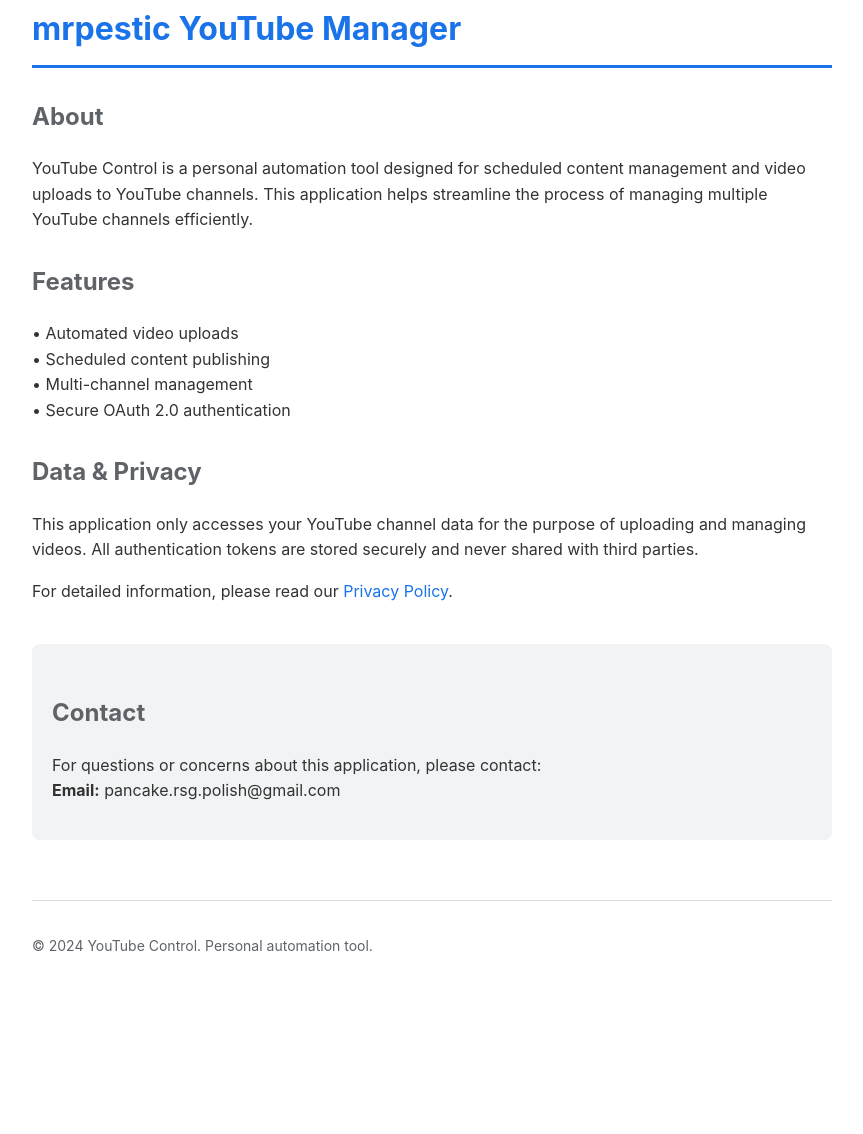
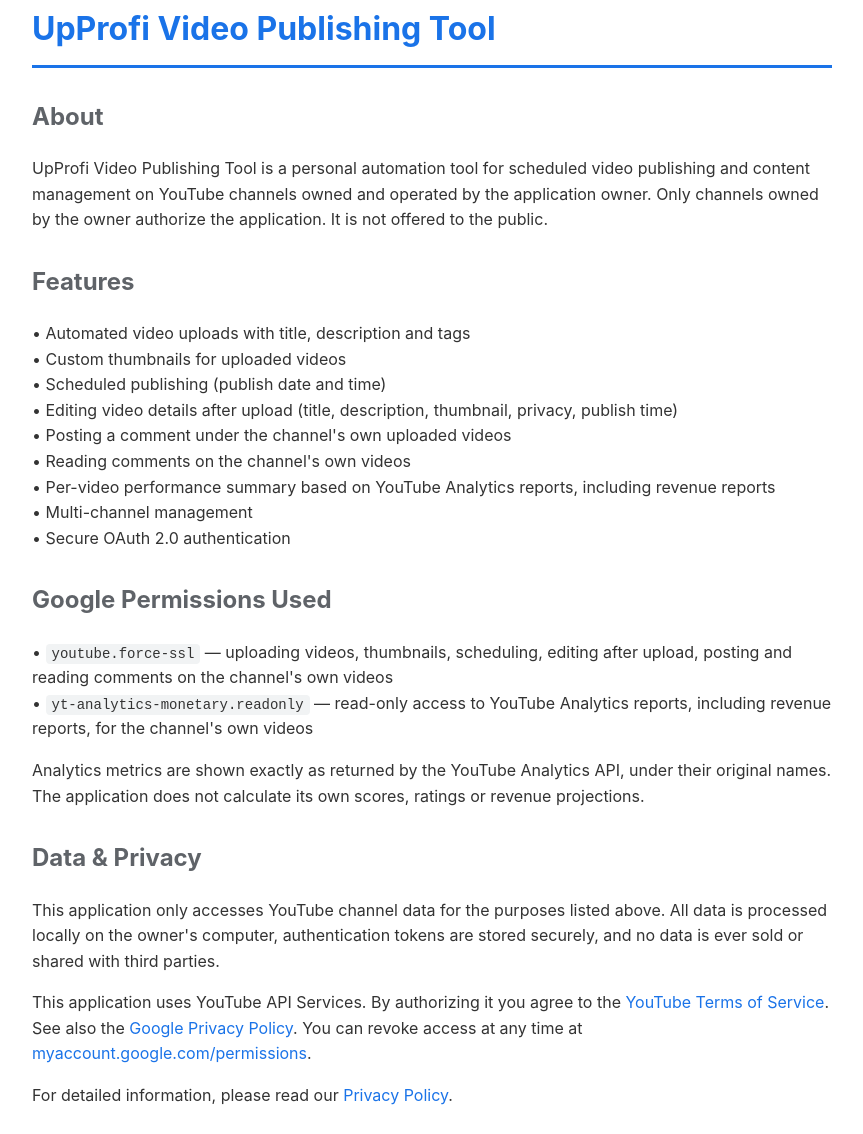
Before and after one commit to mrpestic/youtube-automation-info, a plain HTML site: page index.html in a window 1280 px wide. Shown: the part 58-1192 px from the top of the page, without its empty margins (208-1071 px from the left). Before the commit the page ends 1069 px from the top, so only its background shows below. Drawn offline with Linux system fonts and the light colour scheme.

Commit message:
Update index.html

```diff
--- a/index.html
+++ b/index.html
@@ -4,7 +4,7 @@
     <meta charset="UTF-8">
     <meta name="viewport" content="width=device-width, initial-scale=1.0">
     <meta name="google-site-verification" content="QgToB9l0p4TyKqCIYyQR_f-6HwpgmfvjFNr6MkPN0-A" />
-    <title>mrpestic YouTube Manager</title>
+    <title>UpProfi Video Publishing Tool</title>
     <style>
         body {
             font-family: -apple-system, BlinkMacSystemFont, 'Segoe UI', Arial, sans-serif;
@@ -22,6 +22,12 @@
         h2 {
             color: #5f6368;
             margin-top: 30px;
+        }
+        code {
+            background: #f1f3f4;
+            padding: 2px 6px;
+            border-radius: 4px;
+            font-size: 14px;
         }
         .contact {
             background: #f1f3f4;
@@ -46,28 +52,52 @@
     </style>
 </head>
 <body>
-    <h1>mrpestic YouTube Manager</h1>
+    <h1>UpProfi Video Publishing Tool</h1>
 
     <h2>About</h2>
     <p>
-        YouTube Control is a personal automation tool designed for scheduled content management
-        and video uploads to YouTube channels. This application helps streamline the process
-        of managing multiple YouTube channels efficiently.
+        UpProfi Video Publishing Tool is a personal automation tool for scheduled video publishing
+        and content management on YouTube channels owned and operated by the application owner.
+        Only channels owned by the owner authorize the application. It is not offered to the public.
     </p>
 
     <h2>Features</h2>
     <p>
-        • Automated video uploads<br>
-        • Scheduled content publishing<br>
+        • Automated video uploads with title, description and tags<br>
+        • Custom thumbnails for uploaded videos<br>
+        • Scheduled publishing (publish date and time)<br>
+        • Editing video details after upload (title, description, thumbnail, privacy, publish time)<br>
+        • Posting a comment under the channel's own uploaded videos<br>
+        • Reading comments on the channel's own videos<br>
+        • Per-video performance summary based on YouTube Analytics reports, including revenue reports<br>
         • Multi-channel management<br>
         • Secure OAuth 2.0 authentication
     </p>
 
+    <h2>Google Permissions Used</h2>
+    <p>
+        • <code>youtube.force-ssl</code> — uploading videos, thumbnails, scheduling, editing after upload,
+        posting and reading comments on the channel's own videos<br>
+        • <code>yt-analytics-monetary.readonly</code> — read-only access to YouTube Analytics reports,
+        including revenue reports, for the channel's own videos
+    </p>
+    <p>
+        Analytics metrics are shown exactly as returned by the YouTube Analytics API, under their original names.
+        The application does not calculate its own scores, ratings or revenue projections.
+    </p>
+
     <h2>Data & Privacy</h2>
     <p>
-        This application only accesses your YouTube channel data for the purpose of uploading
-        and managing videos. All authentication tokens are stored securely and never shared
-        with third parties.
+        This application only accesses YouTube channel data for the purposes listed above.
+        All data is processed locally on the owner's computer, authentication tokens are stored securely,
+        and no data is ever sold or shared with third parties.
+    </p>
+    <p>
+        This application uses YouTube API Services. By authorizing it you agree to the
+        <a href="https://www.youtube.com/t/terms" target="_blank">YouTube Terms of Service</a>.
+        See also the <a href="https://policies.google.com/privacy" target="_blank">Google Privacy Policy</a>.
+        You can revoke access at any time at
+        <a href="https://myaccount.google.com/permissions" target="_blank">myaccount.google.com/permissions</a>.
     </p>
     <p>
         For detailed information, please read our <a href="privacy.html">Privacy Policy</a>.
@@ -82,7 +112,7 @@
     </div>
 
     <footer>
-        <p>&copy; 2024 YouTube Control. Personal automation tool.</p>
+        <p>&copy; 2026 UpProfi Video Publishing Tool. Personal automation tool. · <a href="privacy.html">Privacy Policy</a></p>
     </footer>
 </body>
 </html>
```
